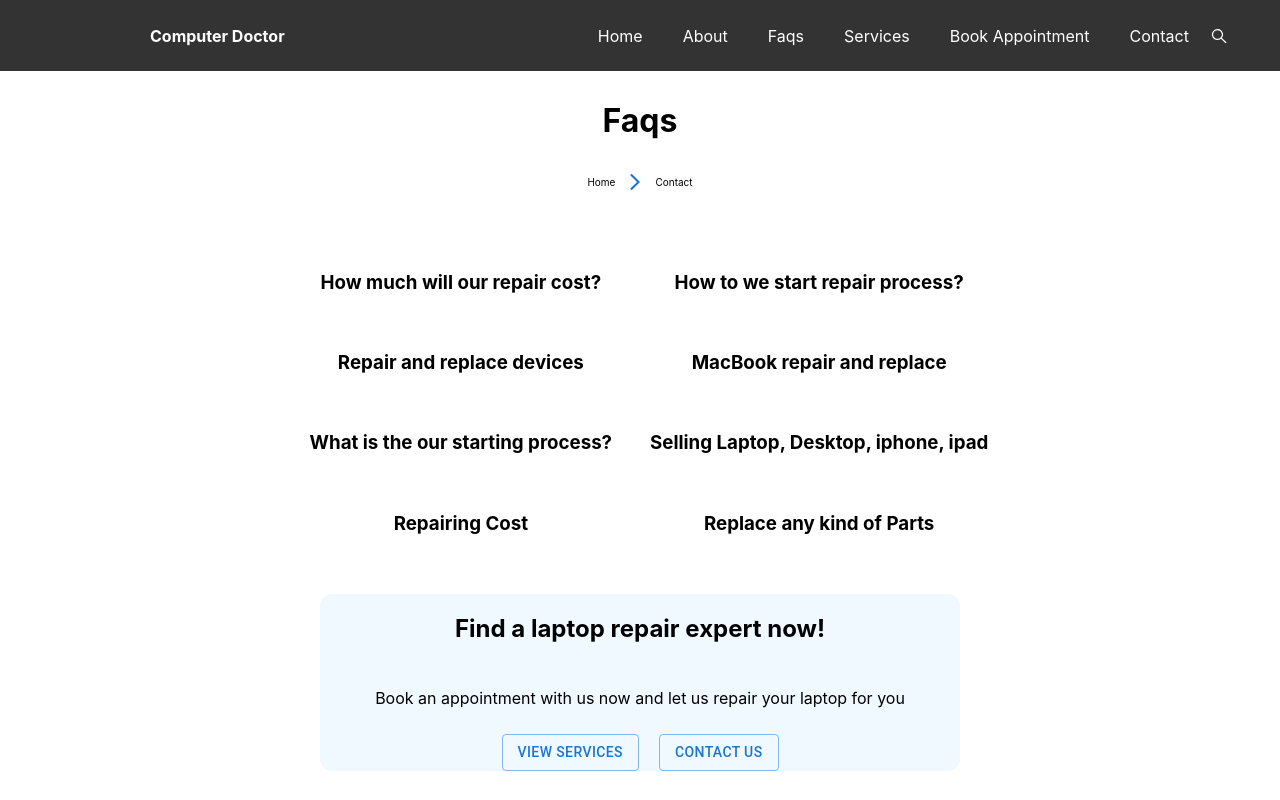
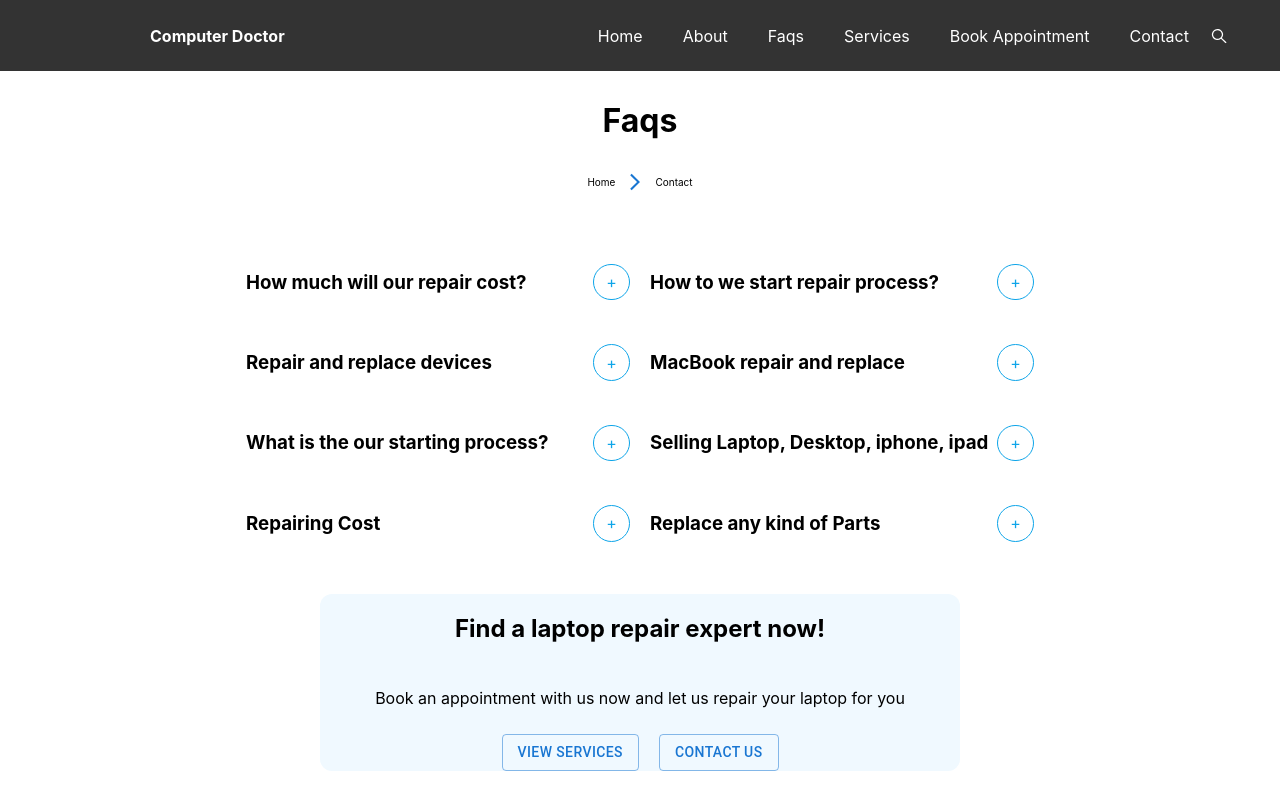
Before and after one commit to rdjirackor/Gadget-Servicing-Appointment-Booker, a React (Create React App) app in the folder gadget-servicing-appointment-booker/: page /faqs in a window 1280 px wide. Shown: the top 800 px of the page. Built offline with nearby package versions, Linux system fonts and the light colour scheme.

Commit message:
Finished with the contacts and FAQs pages

```diff
--- a/gadget-servicing-appointment-booker/src/components/CheckboxLabels.jsx
+++ b/gadget-servicing-appointment-booker/src/components/CheckboxLabels.jsx
@@ -6,7 +6,7 @@ import Checkbox from '@mui/material/Checkbox';
 export default function CheckboxLabels({lable}) {
   return (
     <FormGroup>
-      <FormControlLabel required control={<Checkbox />} label={lable} />
+      <FormControlLabel  control={<Checkbox />} label={lable} />
     </FormGroup>
   );
 }
--- a/gadget-servicing-appointment-booker/src/components/Questions.jsx
+++ b/gadget-servicing-appointment-booker/src/components/Questions.jsx
@@ -2,8 +2,9 @@ import React from 'react'
 
 export default function Questions({text}) {
   return (
-    <div>
-        <h3>{text}</h3>
+    <div className='question'>
+      <h3>{text}</h3>
+      <div className="box_plus">+</div>
     </div>
   )
 }
--- a/gadget-servicing-appointment-booker/src/index.css
+++ b/gadget-servicing-appointment-booker/src/index.css
@@ -199,14 +199,15 @@ code {
   justify-items: center;
   align-items: center;
   gap: 20px;
+  width: 100%;
+
 }
 .form {
   display: grid;
   grid-template-columns: repeat(2, 1fr); /* Creates 2 equal columns */
   grid-template-rows: repeat(2, 1fr); /* Creates 2 equal rows */
   gap: 20px; /* Space between grid items */
-  align-items: center; /* Centers items vertically */
-  justify-items: center; /* Centers items horizontally */
+  width: 100%;/* Centers items horizontally */
 }
 .MessageForm {
   display: flex;
@@ -219,9 +220,15 @@ code {
   flex-direction: row;
   justify-items: center;
   align-items: center;
-  max-width: 50vw;
-  min-width: 34vw
+  width: 100%;
 
+}
+.DropMessage {
+  width: 100%;
+  height: 100%;
+}
+.DropMessage > p {
+  text-align: center;
 }
 .faqs{
   display: flex;
@@ -262,6 +269,45 @@ background-color:  #f0f9ff;
   justify-items: center; /* Centers items horizontally */
 }
 
+.box_plus {
+box-sizing: border-box;
+display: flex;
+flex-direction: row;
+align-items: center;
+justify-items: center;
+width:2.3em;
+height: 2.3em;
+color: #0EA5E9;
+padding-left: 12px;
+
+/* white */
+background: #FFFFFF;
+/* lightBlue/500 */
+border: 1px solid #0EA5E9;
+border-radius: 100%;
+
+}
+.box_minus {
+  /* Vector */
+
+position: absolute;
+width: 14.11px;
+height: 0.94px;
+left: 574.12px;
+top: 17.88px;
+
+/* lightBlue/500 */
+background: #0EA5E9;
+
+}
+.question {
+  display: flex;
+  flex-direction: row;
+  align-items: center;
+  justify-content: space-between;
+  width: 30vw;
+
+}
 
 
 
--- a/gadget-servicing-appointment-booker/src/pages/Contact.jsx
+++ b/gadget-servicing-appointment-booker/src/pages/Contact.jsx
@@ -40,8 +40,11 @@ const Contact = () => {
                         <EmailIcon color="primary"/>
                         <h3>Send Us a Message</h3>
                     </div>
+                    <div className="DropMessage">
+                    <p>Drop us a message, and our experts will respond promptly to assist you!</p>
 
-                        <p>Drop us a message, and our experts will respond promptly to assist you!</p>
+                    </div>
+
 
 
                      <SendMessageForm/>
@@ -59,7 +62,7 @@ const Contact = () => {
                     <CheckboxLabels lable={"other"}/>
 
                 </div>
-                <BasicButtons label={"Send Message"}/>
+                <BasicButtons label={"Send Message >"}/>
 
             </div>
 
@@ -68,3 +71,4 @@ const Contact = () => {
 }
 
 export default Contact;
+/* Ellipse 107 */
```
